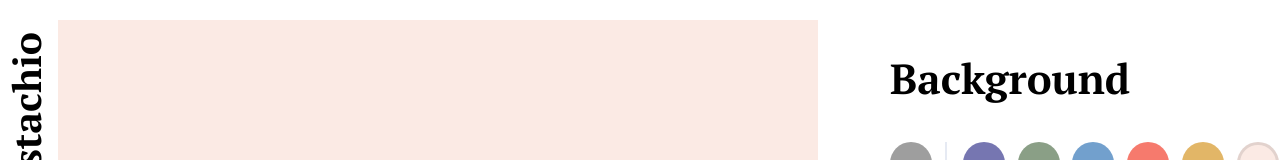
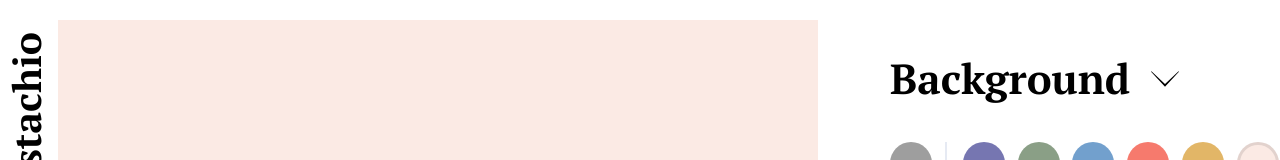
Before and after one commit to PIWEEK/Mustach.io, a React (Create React App) app: page / in a window 1280 px wide. Shown: the top 160 px of the page. Built offline with nearby package versions, Linux system fonts and the light colour scheme; grey boxes are pictures that could not be loaded.

Commit message:
'#042 Dropdown menu arrow'

```diff
--- a/src/components/Dropdown/Dropdown.css
+++ b/src/components/Dropdown/Dropdown.css
@@ -5,6 +5,16 @@ h2 {
   line-height: 125%;
   margin: 0;
   text-transform: capitalize;
+}
+
+.dropdown-arrow {
+  height: 30px;
+  margin-left: 20px;
+  width: 30px;
+  transition: .4s all;
+}
+.dropdown-container.visible .dropdown-arrow {
+  transform: rotate(180deg);
 }
 
 .dropdown-container {
--- a/src/components/Dropdown/Dropdown.js
+++ b/src/components/Dropdown/Dropdown.js
@@ -10,7 +10,9 @@ const Dropdown = ({optiosMenu, option, setOption}) => {
   }
 
   return <div className={`dropdown-container ${visible?'visible':''}`}>
-    <h2 onClick={()=>setVisible(!visible)}>{option} </h2>
+    <h2 onClick={()=>setVisible(!visible)}>{option}
+      <svg class="dropdown-arrow" xmlns="http://www.w3.org/2000/svg" fill="none" viewBox="0 0 31 16"><defs/><path fill="#000" d="M29.9.5l-.4-.4-14 13-14-13-.4.4L15.5 16 29.9.5z"/></svg>
+    </h2>
     <ul className='options-list'>
       {
         optiosMenu.map((x, index)=><li key={index} className={`option ${x===option?'selected': ''}`} onClick={()=>selectOption(x)}>{x}</li>)
```
